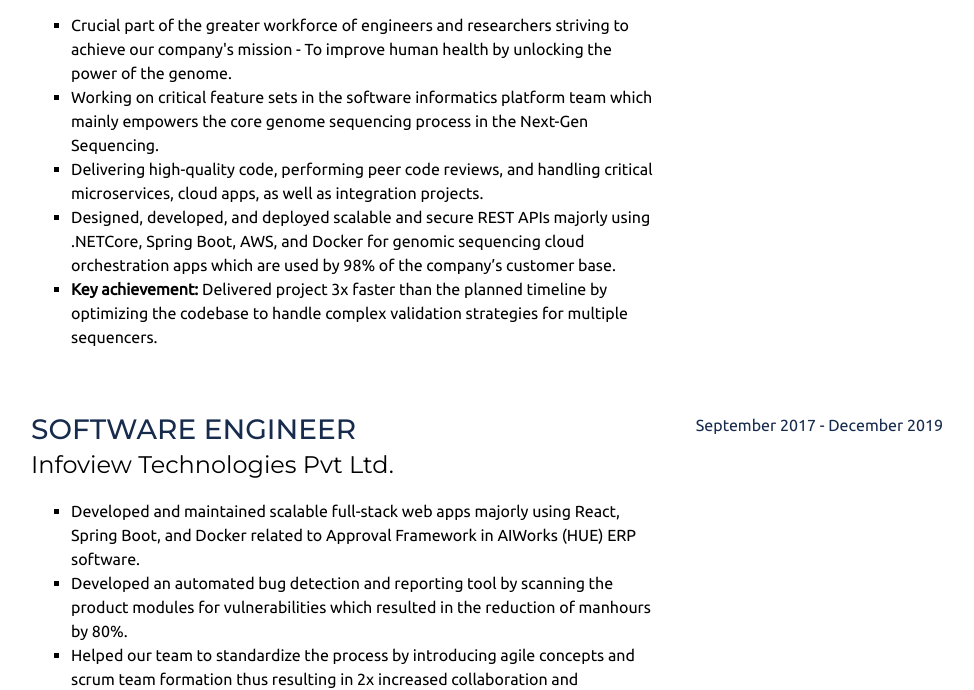
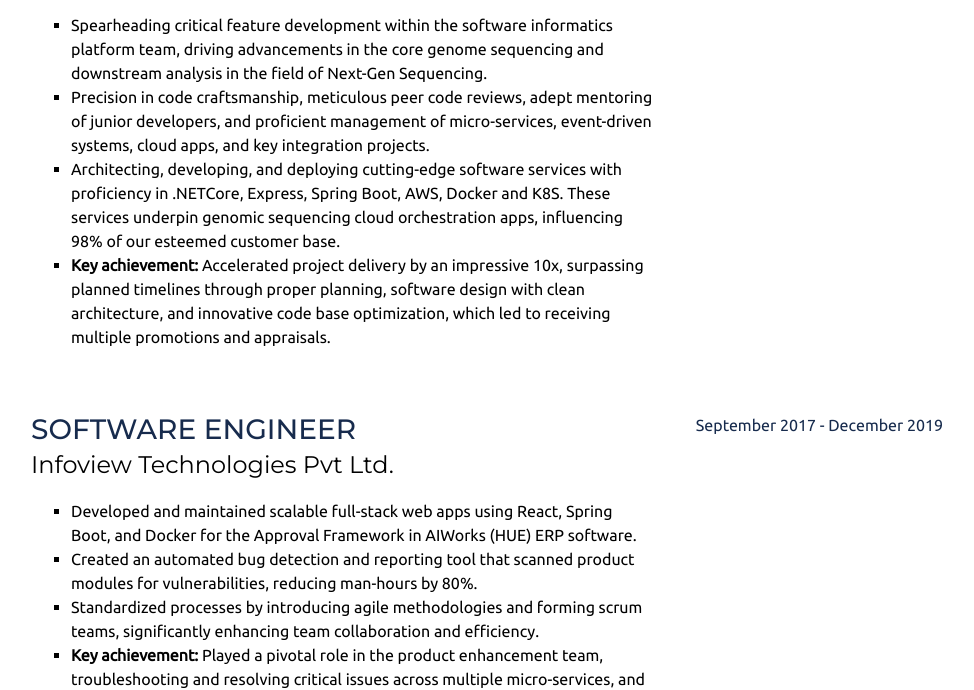
Before and after one commit to aravinve/aravinve.github.io, a plain HTML site: page index.html in a window 1280 px wide. Shown: the part 1059-1749 px from the top of the page, without its empty margins (289-1263 px from the left). Drawn offline with nearby package versions, Linux system fonts and the light colour scheme.

Commit message:
Patch latest descriptions

```diff
--- a/index.html
+++ b/index.html
@@ -156,19 +156,16 @@
             <p>
               <ul>
                 <li>
-                  Crucial part of the greater workforce of engineers and researchers striving to achieve our company's mission - To improve human health by unlocking the power of the genome.
+                  Spearheading critical feature development within the software informatics platform team, driving advancements in the core genome sequencing and downstream analysis in the field of Next-Gen Sequencing.
                 </li>
                 <li>
-                  Working on critical feature sets in the software informatics platform team which mainly empowers the core genome sequencing process in the Next-Gen Sequencing.
+                  Precision in code craftsmanship, meticulous peer code reviews, adept mentoring of junior developers, and proficient management of micro-services, event-driven systems, cloud apps, and key integration projects.
                 </li>
                 <li>
-                  Delivering high-quality code, performing peer code reviews, and handling critical microservices, cloud apps, as well as integration projects.
+                  Architecting, developing, and deploying cutting-edge software services with proficiency in .NETCore, Express, Spring Boot, AWS, Docker and K8S. These services underpin genomic sequencing cloud orchestration apps, influencing 98% of our esteemed customer base.
                 </li>
                 <li>
-                  Designed, developed, and deployed scalable and secure REST APIs majorly using .NETCore, Spring Boot, AWS, and Docker for genomic sequencing cloud orchestration apps which are used by 98% of the company’s customer base.
-                </li>
-                <li>
-                  <strong>Key achievement: </strong>Delivered project 3x faster than the planned timeline by optimizing the codebase to handle complex validation strategies for multiple sequencers.
+                  <strong>Key achievement: </strong>Accelerated project delivery by an impressive 10x, surpassing planned timelines through proper planning, software design with clean architecture, and innovative code base optimization, which led to receiving multiple promotions and appraisals.
                 </li>
               </ul>
             </p>
@@ -186,16 +183,16 @@
               <p>
                 <ul>
                   <li>
-                    Developed and maintained scalable full-stack web apps majorly using React, Spring Boot, and Docker related to Approval Framework in AIWorks (HUE) ERP software.
+                    Developed and maintained scalable full-stack web apps using React, Spring Boot, and Docker for the Approval Framework in AIWorks (HUE) ERP software.
                   </li>
                   <li>
-                    Developed an automated bug detection and reporting tool by scanning the product modules for vulnerabilities which resulted in the reduction of manhours by 80%.
+                  Created an automated bug detection and reporting tool that scanned product modules for vulnerabilities, reducing man-hours by 80%.
                   </li>
                   <li>
-                    Helped our team to standardize the process by introducing agile concepts and scrum team formation thus resulting in 2x increased collaboration and efficiency.
+                    Standardized processes by introducing agile methodologies and forming scrum teams, significantly enhancing team collaboration and efficiency.
                   </li>
                   <li>
-                    <strong>Key achievement:</strong> Worked as a key person in the Product Enhancement Team to troubleshoot and resolve critical issues across multiple microservices, communicating and collaborating with developers around the globe.
+                    <strong>Key achievement:</strong> Played a pivotal role in the product enhancement team, troubleshooting and resolving critical issues across multiple micro-services, and collaborating with developers globally.
                   </li>
                 </ul>
               </p>
@@ -253,7 +250,7 @@
               <p>GPA: 3.65/5</p>
             </div>
             <div class="resume-date text-md-right">
-              <span class="text-primary">January 2020 - January 2021</span>
+              <span class="text-primary">January 2020 - December 2020</span>
             </div>
           </div>
 
@@ -261,8 +258,8 @@
             class="resume-item d-flex flex-column flex-md-row justify-content-between"
           >
             <div class="resume-content">
-              <h3 class="mb-0">Sri Sairam Institute of Technology</h3>
-              <div class="subheading mb-3">B.E Electrical & Electronics Engineering</div>
+              <h3 class="mb-0">Anna University</h3>
+              <div class="subheading mb-3">Bachelor of Engineering - Electrical and Electronics</div>
               <p>CGPA: 8.72/10</p>
             </div>
             <div class="resume-date text-md-right">
@@ -308,7 +305,6 @@
             <span class="badge badge-primary">CSS</span>
             <span class="badge badge-primary">Tailwind</span>
             <span class="badge badge-primary">Bootstrap</span>
-            <span class="badge badge-primary">SASS</span>
             <span class="badge badge-primary">Figma</span>
             <span class="badge badge-primary">Adobe XD</span>
           </div>
```
